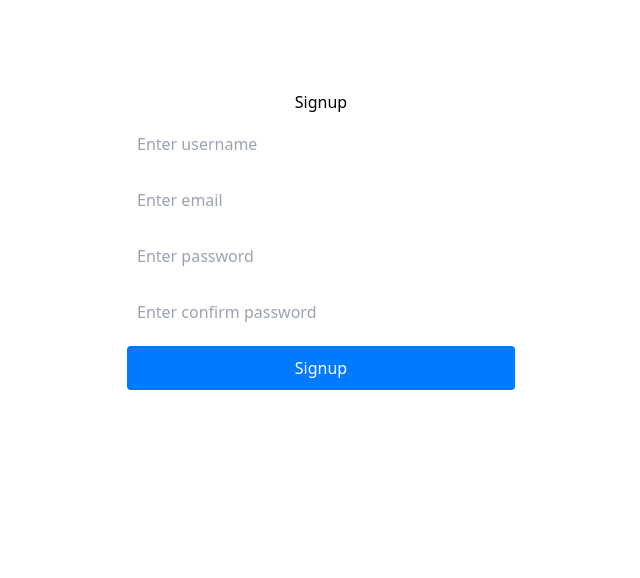
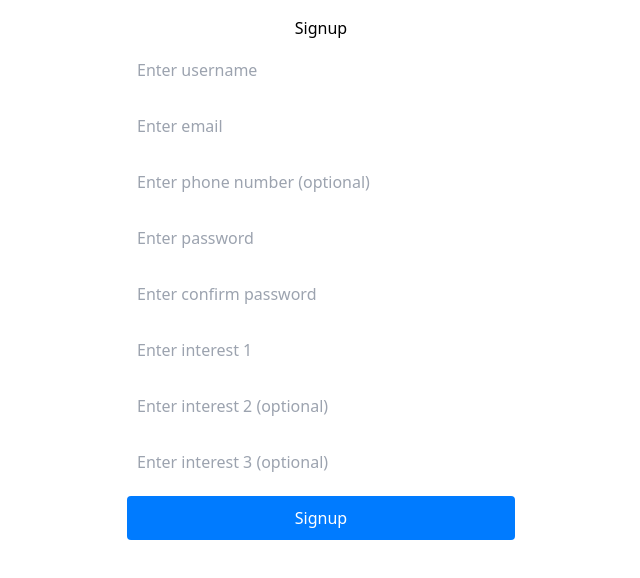
Before and after one commit to CourtOfTheKnee88/ConfSpotter, a React (Vite) app in the folder frontend/: page /sign-up in a window 1280 px wide. Shown: the top 578 px of the page, without its empty margins (319-959 px from the left). Built offline with nearby package versions, Linux system fonts and the light colour scheme.

Commit message:
added info to signup page

```diff
--- a/frontend/src/pages/SignUp.jsx
+++ b/frontend/src/pages/SignUp.jsx
@@ -4,8 +4,12 @@ import axios from "axios";
 const Signup = () => {
   const [username, setUsername] = useState("");
   const [email, setEmail] = useState("");
+  const [phone, setPhone] = useState("");
   const [password, setPassword] = useState("");
   const [confirmPassword, setConfirmPassword] = useState("");
+  const [interest1, setInterest1] = useState("");
+  const [interest2, setInterest2] = useState("");
+  const [interest3, setInterest3] = useState("");
   const [error, setError] = useState("");
   const [success, setSuccess] = useState("");
   const [loading, setLoading] = useState(false);
@@ -31,8 +35,12 @@ const Signup = () => {
       setSuccess("Account created successfully!");
       setUsername("");
       setEmail("");
+      setPhone("");
       setPassword("");
       setConfirmPassword("");
+      setInterest1("");
+      setInterest2("");
+      setInterest3("");
     } catch (err) {
       if (err.response?.data?.message) {
         setError(err.response.data.message);
@@ -69,7 +77,13 @@ const Signup = () => {
             required
             style={{ width: '100%', padding: 10, boxSizing: 'border-box' }}
           />
-
+          <input
+            type="phone"
+            placeholder="Enter phone number (optional)"
+            value={email}
+            onChange={(e) => setPhone(e.target.value)}
+            style={{ width: '100%', padding: 10, boxSizing: 'border-box' }}
+          />
           <input
             type="password"
             placeholder="Enter password"
@@ -88,6 +102,29 @@ const Signup = () => {
             style={{ width: '100%', padding: 10, boxSizing: 'border-box' }}
           />
 
+          <input
+            type="interest 1"
+            placeholder="Enter interest 1"
+            value={interest1}
+            onChange={(e) => setInterest1(e.target.value)}
+            required
+            style={{ width: '100%', padding: 10, boxSizing: 'border-box' }}
+          />
+          <input
+            type="interest 2"
+            placeholder="Enter interest 2 (optional)"
+            value={interest2}
+            onChange={(e) => setInterest2(e.target.value)}
+            style={{ width: '100%', padding: 10, boxSizing: 'border-box' }}
+          />
+          <input
+            type="interest 3"
+            placeholder="Enter interest 3 (optional)"
+            value={interest3}
+            onChange={(e) => setInterest3(e.target.value)}
+            style={{ width: '100%', padding: 10, boxSizing: 'border-box' }}
+          />
+
           <button
             type="submit"
             disabled={loading}
```
Also changed, not shown: 1 other file (tests, documents, lock files or other folders).
